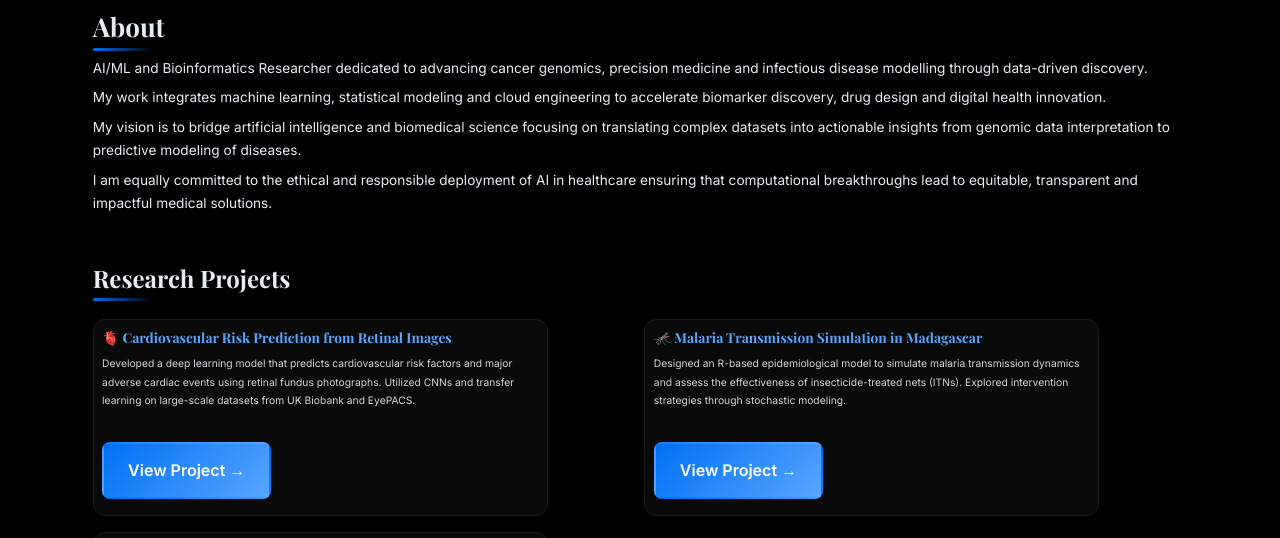
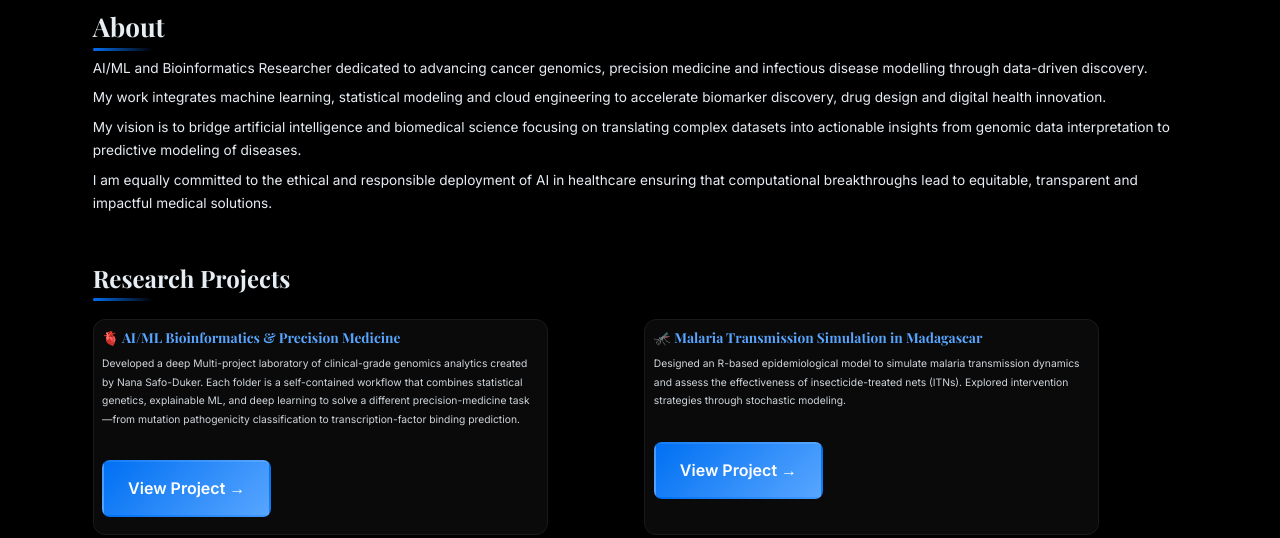
Before and after one commit to Nana-Safo-Duker/Nana-Safo-Duker.github.io, a plain HTML site: page index.html in a window 1280 px wide. Shown: the part 183-721 px from the top of the page. Drawn offline with nearby package versions, Linux system fonts and the light colour scheme.

Commit message:
Sync changes from W_P.html to index.html for GitHub Pages

```diff
--- a/index.html
+++ b/index.html
@@ -68,13 +68,14 @@
       <h2>Research Projects</h2>
 
       <article>
-        <h3>🫀 Cardiovascular Risk Prediction from Retinal Images</h3>
+        <h3>🫀 AI/ML Bioinformatics & Precision Medicine</h3>
         <p>
-          Developed a deep learning model that predicts cardiovascular risk factors and major adverse cardiac events
-          using retinal fundus photographs. Utilized CNNs and transfer learning on large-scale datasets from UK Biobank
-          and EyePACS.
+          Developed a deep Multi-project laboratory of clinical-grade genomics analytics created by Nana Safo-Duker.
+          Each folder is a self-contained workflow that combines statistical genetics, explainable ML, and deep learning
+           to solve a different precision-medicine task—from mutation pathogenicity
+           classification to transcription-factor binding prediction.
         </p>
-        <a href="https://github.com/NanaSafoDuker/Cardiovascular_Risk_Prediction" target="_blank" class="btn">View Project →</a>
+        <a href="https://github.com/Nana-Safo-Duker/AI-ML-Bioinformatics_Precision-Medicine" target="_blank" class="btn">View Project →</a>
       </article>
 
       <article>
```
